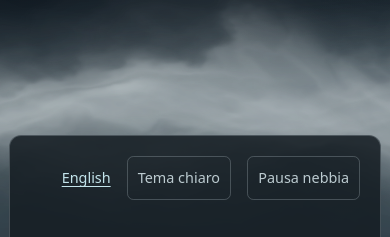
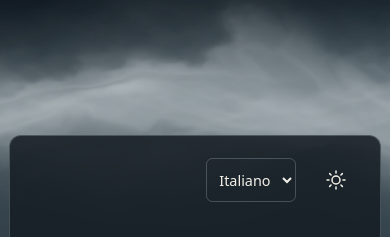
Before and after one commit to wain10/mayaveil-privacy, a plain HTML site: page it.html in a window 390 px wide. Shown: the top 237 px of the page. Drawn offline with Linux system fonts and the light colour scheme.

Commit message:
Match mobile theme icons and add a language selector

```diff
--- a/appearance.js
+++ b/appearance.js
@@ -1,27 +1,30 @@
-// Keep appearance choices within the current tab. Storage may be disabled.
 (() => {
   const page = document.documentElement;
-  function apply(name, enabled) {
-    page.dataset[name] = String(enabled);
-    const button = document.getElementById(name);
-    if (button) button.setAttribute("aria-pressed", String(enabled));
-  }
-  for (const name of ["theme", "pause"]) {
-    let enabled = false;
-    try { enabled = sessionStorage.getItem("mayaveil-" + name) === "true"; } catch {}
-    apply(name, enabled);
-  }
+  let light = false;
+  try { light = sessionStorage.getItem("mayaveil-theme") === "true"; } catch {}
+  page.dataset.theme = String(light);
+
   document.addEventListener("DOMContentLoaded", () => {
-    for (const name of ["theme", "pause"]) {
-      const button = document.getElementById(name);
-      button.hidden = false;
-      apply(name, page.dataset[name] === "true");
-      button.addEventListener("click", () => {
-        const enabled = page.dataset[name] !== "true";
-        apply(name, enabled);
-        try { sessionStorage.setItem("mayaveil-" + name, String(enabled)); } catch {}
-      });
+    const theme = document.getElementById("theme");
+    function updateLabel() {
+      const action = light ? theme.dataset.dark : theme.dataset.light;
+      theme.setAttribute("aria-label", action);
+      theme.title = action;
     }
+    updateLabel();
+    theme.hidden = false;
+    theme.addEventListener("click", () => {
+      light = !light;
+      page.dataset.theme = String(light);
+      updateLabel();
+      try { sessionStorage.setItem("mayaveil-theme", String(light)); } catch {}
+    });
+    const language = document.getElementById("language");
+    const syncLanguage = () => { language.value = language.querySelector("[selected]").value; };
+    syncLanguage();
+    window.addEventListener("pageshow", syncLanguage);
+    language.hidden = false;
+    language.addEventListener("change", () => { window.location.assign(language.value); });
     page.classList.add("motion-ready");
   });
 })();
--- a/it.html
+++ b/it.html
@@ -5,18 +5,26 @@
   <meta name="viewport" content="width=device-width, initial-scale=1">
   <title>Informativa sulla privacy di MayaVeil</title>
   <link rel="alternate" hreflang="en" href="index.html">
-  <script src="appearance.js"></script>
+  <script src="appearance.js?v=3"></script>
   <script defer src="countryside.js?v=2"></script>
   <script defer src="contact.js"></script>
-  <link rel="stylesheet" href="policy.css?v=2">
+  <link rel="stylesheet" href="policy.css?v=3">
 </head>
 <body>
 <div class="mist" aria-hidden="true"><canvas width="0" height="0"></canvas><div class="valley-fog"></div></div>
 <main>
   <nav aria-label="Controlli della pagina">
-    <a lang="en" hreflang="en" href="index.html">English</a>
-    <button hidden id="theme" type="button" aria-pressed="false">Tema chiaro</button>
-    <button hidden id="pause" type="button" aria-pressed="false">Pausa nebbia</button>
+    <select hidden id="language" aria-label="Lingua">
+      <option lang="en" value="index.html">English</option>
+      <option lang="it" value="it.html" selected>Italiano</option>
+    </select>
+    <noscript><a lang="en" hreflang="en" href="index.html">English</a></noscript>
+    <button hidden id="theme" type="button" aria-label="Tema chiaro" data-light="Tema chiaro" data-dark="Tema scuro">
+      <svg aria-hidden="true" focusable="false" viewBox="0 0 24 24" width="24" height="24" fill="none" stroke="currentColor" stroke-width="1.5" stroke-linecap="round" stroke-linejoin="round">
+        <g class="sun"><circle cx="12" cy="12" r="4"/><path d="M19.000,12.000 L21.000,12.000 M16.950,16.950 L18.364,18.364 M12.000,19.000 L12.000,21.000 M7.050,16.950 L5.636,18.364 M5.000,12.000 L3.000,12.000 M7.050,7.050 L5.636,5.636 M12.000,5.000 L12.000,3.000 M16.950,7.050 L18.364,5.636"/></g>
+        <path class="moon" d="M19.5 15.5 C10 19 5 10 9 4 C1 7 3 20 12 20 Q17 20 19.5 15.5 Z"/>
+      </svg>
+    </button>
   </nav>
   <header>
     <p class="meta">Bozza · MayaVeil Basic per Android · Versione 1.0.24 · Aggiornata il 24 novembre 2026</p>
--- a/policy.css
+++ b/policy.css
@@ -72,10 +72,7 @@ body {
     animation: wind 92s linear infinite, thin-mist 38s ease-in-out infinite;
   }
   .motion-ready .mist::after { animation-duration: 138s, 38s; animation-delay: -65s, -2s; }
-  [data-pause="true"].motion-ready .mist canvas,
-  [data-pause="true"].motion-ready .valley-fog,
-  [data-pause="true"].motion-ready .mist::before,
-  [data-pause="true"].motion-ready .mist::after { animation-play-state: paused; }
+
 }
 main {
   max-width: 48rem; margin: clamp(1rem, 5vw, 4rem) auto;
@@ -88,10 +85,13 @@ nav button, #reveal-email {
   font: inherit; color: var(--secondary); border: 1px solid var(--rule);
   border-radius: .4rem; background: transparent; padding: .25em .7em; cursor: pointer;
 }
-nav button[aria-pressed="true"] { color: var(--ink); border-color: currentColor; }
-nav button[aria-pressed="true"]::before { content: "✓"; margin-inline-end: .4em; }
+#theme { justify-content: center; padding: 0; width: 48px; height: 48px; color: var(--ink); border: 0; border-radius: 50%; }
+#theme:hover { background: var(--rule); }
+#theme .moon, [data-theme="true"] #theme .sun { display: none; }
+[data-theme="true"] #theme .moon { display: block; }
+#language { min-height: 44px; padding: .3em .55em; color: var(--ink); background: transparent; border: 1px solid var(--rule); border-radius: .4rem; font: inherit; cursor: pointer; }
+#language option { background: var(--sky); color: var(--ink); }
 [hidden] { display: none !important; }
-@media (prefers-reduced-motion: reduce) { #pause { display: none; } }
 a { color: var(--accent); text-underline-offset: .2em; }
 :focus-visible { outline: 2px solid currentColor; outline-offset: 3px; }
 header { margin: 2.5rem 0; border-bottom: 1px solid var(--rule); padding-bottom: 1rem; }
```
Also changed, not shown: index.html (+13 -5 lines).
